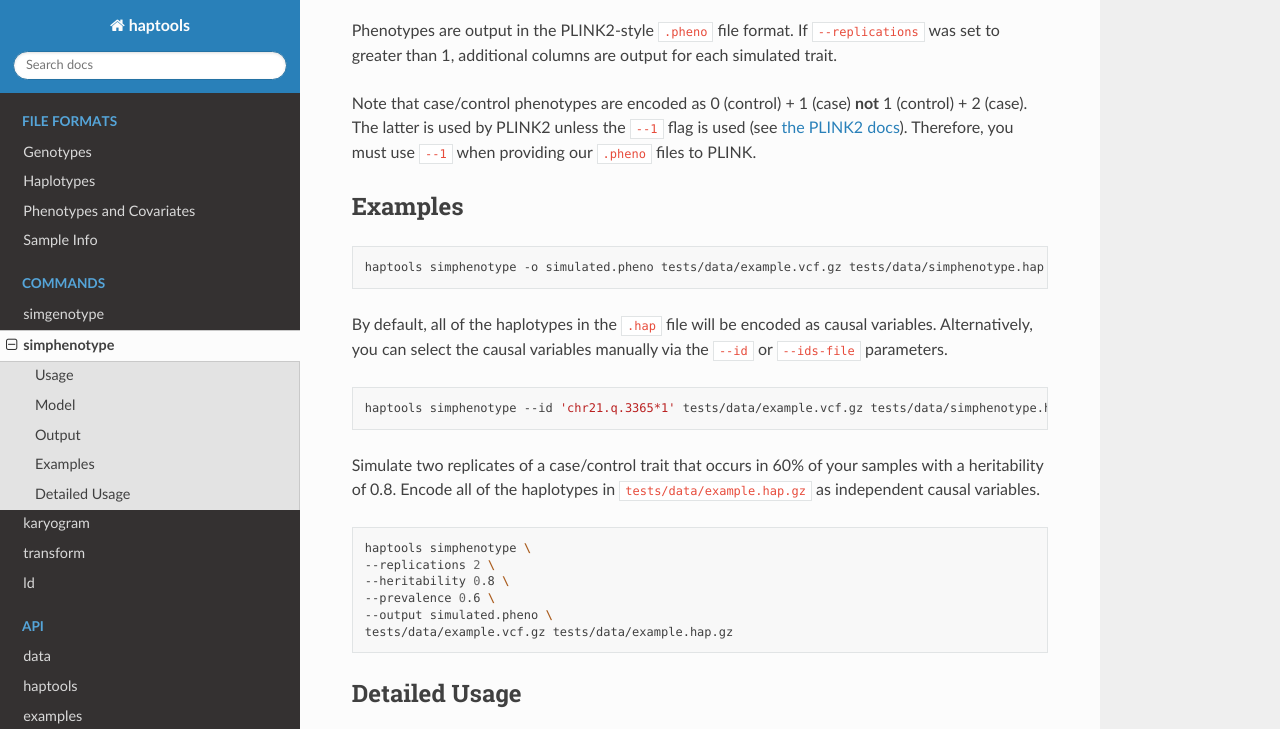
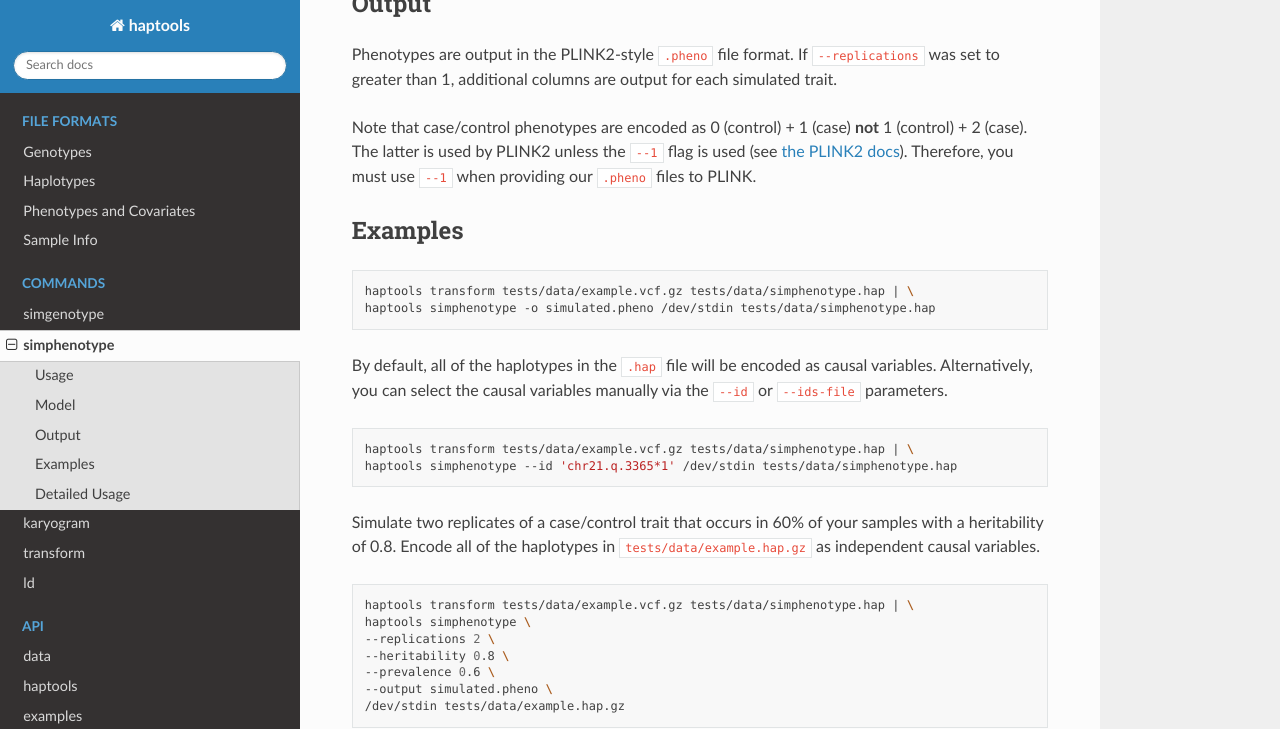
Before and after one commit to CAST-genomics/haptools, a Sphinx documentation site: the page built from docs/commands/simphenotype.rst, in a window 1280 px wide and 900 px high, scrolled down 1406 px, cut to the strip 0-729 px from the top of the window. Built offline with Sphinx 7.4.7 and the Read the Docs theme 2.0.0, drawn with Linux system fonts in a browser that asks for light colours; some of the changed text lies outside the part shown.

Commit message:
make transformed genotypes required input for simphenotype (see #75)

```diff
--- a/docs/commands/simphenotype.rst
+++ b/docs/commands/simphenotype.rst
@@ -4,14 +4,14 @@
 simphenotype
 ============
 
-Simulates a complex trait, taking into account haplotype- or local-ancestry- specific effects as well as traditional variant-level effects. The user denotes causal variables to use within the simulation by specifying them in a :doc:`.hap file </formats/haplotypes>`.
+Simulates a complex trait, taking into account haplotype- or local-ancestry- specific effects as well as traditional variant-level effects. The user denotes causal variables to use within the simulation by specifying them in a :doc:`.hap file </formats/haplotypes>`. Phenotypes are simulated from genotypes output by the :doc:`transform command </commands/transform>`.
 
 To encode simple SNPs as causal variants within a ``.hap`` file, use the haptools API like in :ref:`this example <api-examples-snps2hap>`.
 
 The implementation is based on the `GCTA GWAS Simulation <https://yanglab.westlake.edu.cn/software/gcta/#GWASSimulation>`_ utility.
 
 .. note::
-   Your ``.hap`` files must contain extra fields. See :ref:`this section <formats-haplotypes-extrafields-simphenotype>` of the ``.hap`` format spec for more details.
+   Your ``.hap`` files must contain a "beta" extra field. See :ref:`this section <formats-haplotypes-extrafields-simphenotype>` of the ``.hap`` format spec for more details.
 
 Usage
 ~~~~~
@@ -67,24 +67,27 @@ Examples
 ~~~~~~~~
 .. code-block:: bash
 
-   haptools simphenotype -o simulated.pheno tests/data/example.vcf.gz tests/data/simphenotype.hap
+   haptools transform tests/data/example.vcf.gz tests/data/simphenotype.hap | \
+   haptools simphenotype -o simulated.pheno /dev/stdin tests/data/simphenotype.hap
 
 By default, all of the haplotypes in the ``.hap`` file will be encoded as causal variables. Alternatively, you can select the causal variables manually via the ``--id`` or ``--ids-file`` parameters.
 
 .. code-block:: bash
 
-   haptools simphenotype --id 'chr21.q.3365*1' tests/data/example.vcf.gz tests/data/simphenotype.hap
+   haptools transform tests/data/example.vcf.gz tests/data/simphenotype.hap | \
+   haptools simphenotype --id 'chr21.q.3365*1' /dev/stdin tests/data/simphenotype.hap
 
 Simulate two replicates of a case/control trait that occurs in 60% of your samples with a heritability of 0.8. Encode all of the haplotypes in ``tests/data/example.hap.gz`` as independent causal variables.
 
 .. code-block:: bash
 
+   haptools transform tests/data/example.vcf.gz tests/data/simphenotype.hap | \
    haptools simphenotype \
    --replications 2 \
    --heritability 0.8 \
    --prevalence 0.6 \
    --output simulated.pheno \
-   tests/data/example.vcf.gz tests/data/example.hap.gz
+   /dev/stdin tests/data/example.hap.gz
 
 Detailed Usage
 ~~~~~~~~~~~~~~
--- a/docs/commands/transform.rst
+++ b/docs/commands/transform.rst
@@ -10,7 +10,7 @@ The ``transform`` command takes as input a set of genotypes in VCF and a list of
 
 You may also specify genotypes in PLINK2 PGEN format. Just use the appropriate ".pgen" file extension in the input and/or output. See the documentation for genotypes in :ref:`the format docs <formats-genotypesplink>` for more information.
 
-If your ``.hap`` file contains an "ancestry" extra field and your VCF contains a "POP" format field (as output by ``simgenotype``), you should specify the ``--ancestry`` flag. This will enable us to match the population labels of each haplotype against those output by ``simgenotype``.
+If your ``.hap`` file contains an "ancestry" extra field and your VCF contains a "POP" format field (as output by ``simgenotype``), you should specify the ``--ancestry`` flag. This will enable us to match the population labels of each haplotype against those in the genotypes output by ``simgenotype``. See :ref:`this section <formats-haplotypes-extrafields-simphenotype>` of the ``.hap`` format spec for more details.
 
 Usage
 ~~~~~
@@ -53,7 +53,7 @@ If your VCF has multi-allelic variants, they must be split into bi-allelic recor
 
 	bcftools norm -m- -Ou input.vcf.gz | \
 	bcftools annotate -Ov --set-id +'%CHROM\_%POS\_%REF\_%FIRST_ALT' | \
-	haptools transform -o output.vcf.gz - file.hap
+	haptools transform -o output.vcf.gz /dev/stdin file.hap
 
 ..
 	To include ancestral population labels in the transformation, use the ``--ancestry`` flag:
```
Also changed, not shown: 3 other files.
